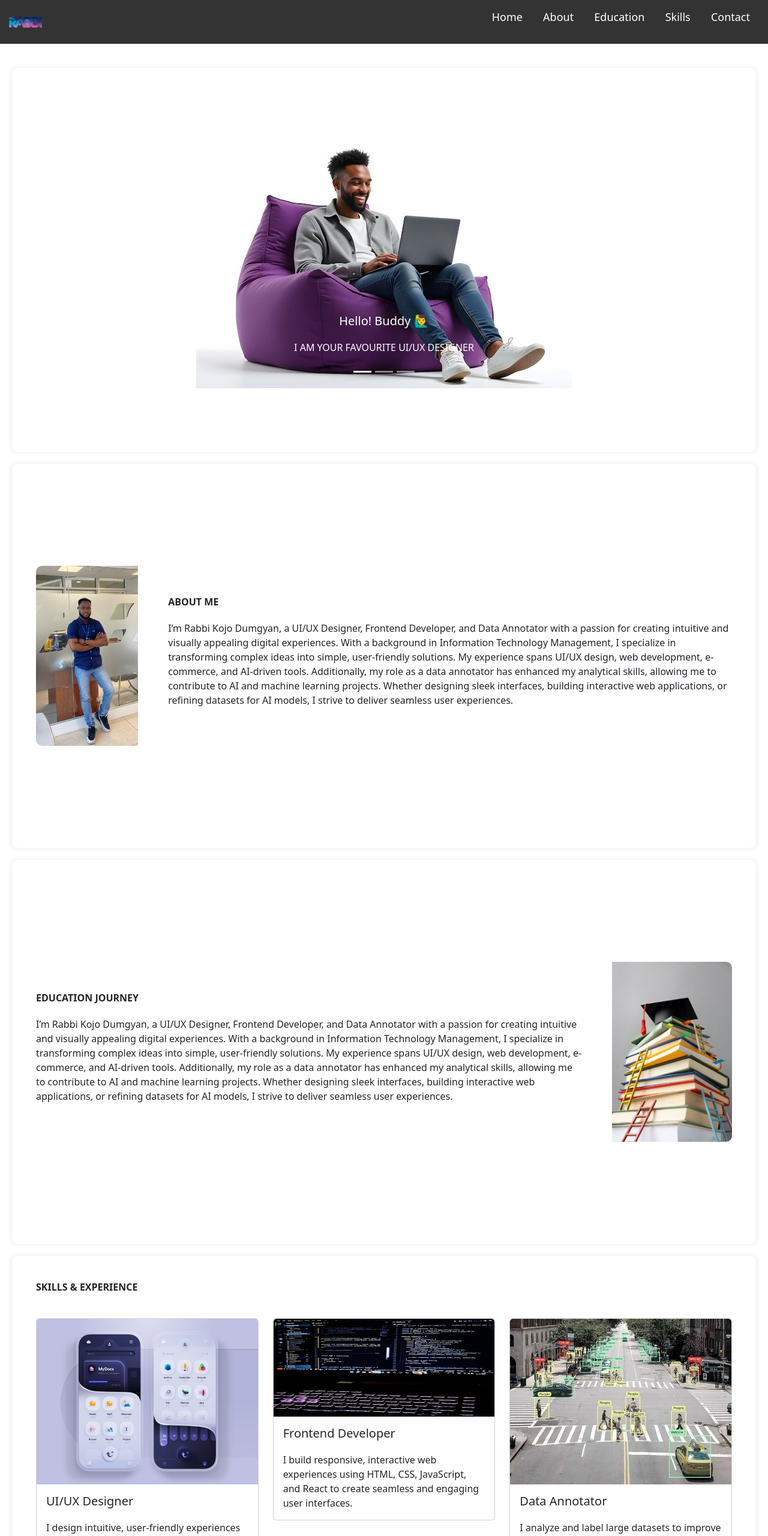
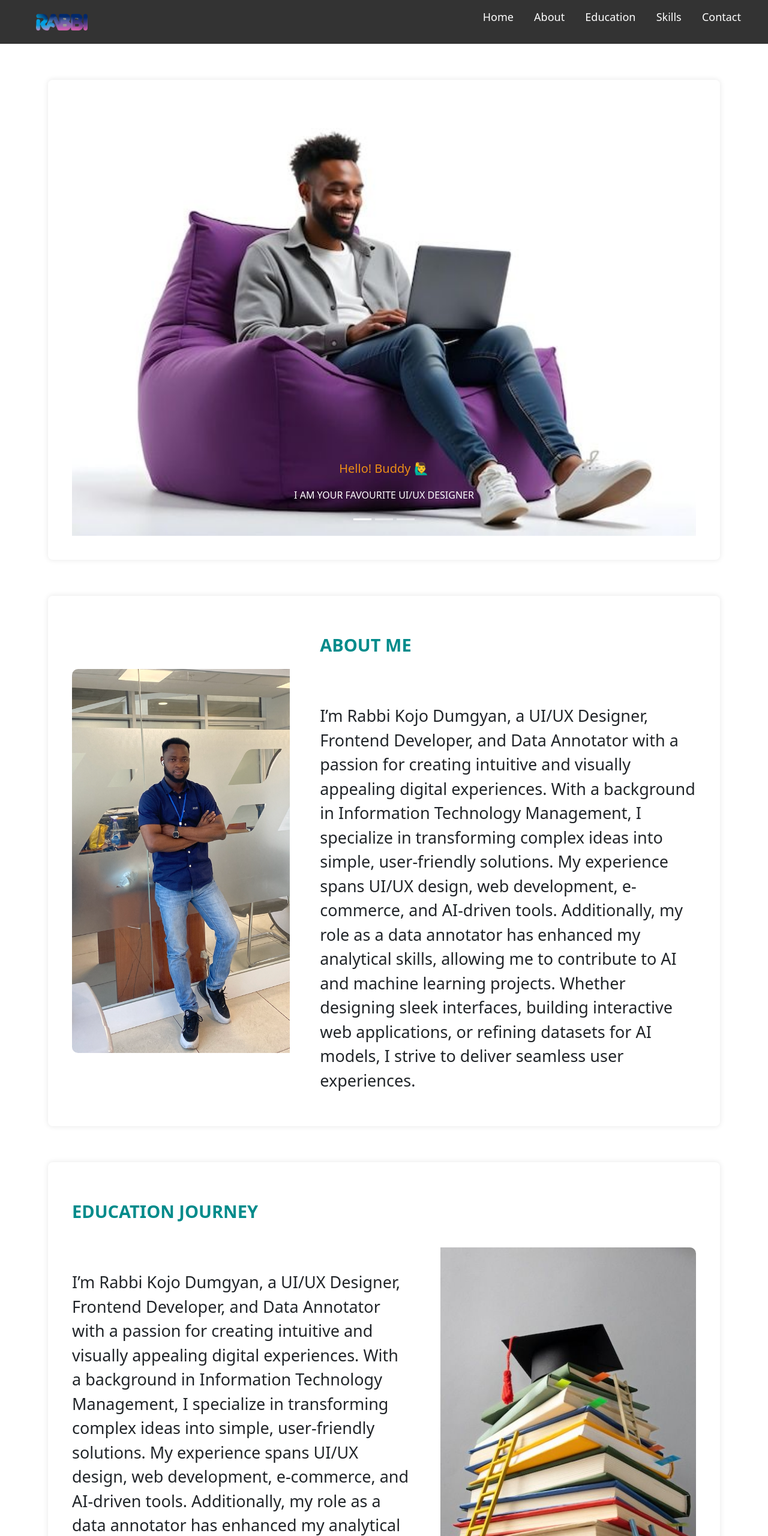
Before and after one commit to dumgyan/portfolio-html, a plain HTML site: page index.html in a window 1280 px wide. Shown: the top 2560 px of the page at 60% size. Drawn offline with nearby package versions, Linux system fonts and the light colour scheme.

Commit message:
modified

```diff
--- a/index.html
+++ b/index.html
@@ -11,7 +11,7 @@
 <body>
 
     <header>
-        <img src="imgs/logo2 Background Removed.png" height="18px" width="auto"/>
+        <img src="imgs/logo2 Background Removed.png" />
         <nav>
             <ul>
                 <li><a href="#home">Home</a></li>
@@ -35,30 +35,30 @@
                   <div class="carousel-item active">
                     <img src="imgs/hero-pg.jpg" class="d-block w-100" alt="...">
                     <div class="carousel-caption d-none d-md-block">
-                        <h5>Hello! Buddy 🙋‍♂️</h5>
-                        <p>I AM YOUR FAVOURITE UI/UX DESIGNER</p>
+                        <h5 id="hero1">Hello! Buddy 🙋‍♂️</h5>
+                        <p id="text1">I AM YOUR FAVOURITE UI/UX DESIGNER</p>
                     </div>
                   </div>
                   <div class="carousel-item">
                     <img src="imgs/hero-pg2.jpg" class="d-block w-100" alt="...">
                     <div class="carousel-caption d-none d-md-block">
-                      <h5>Hi! It's Me 🙋‍♂️</h5>
-                      <p>YOUR FAVOURITE FRONTEND DEVELOPER</p>
+                      <h5 id="hero2">Hi! It's Me 🙋‍♂️</h5>
+                      <p id="text2">YOUR FAVOURITE FRONTEND DEVELOPER</p>
                     </div>
                   </div>
                   <div class="carousel-item">
                     <img src="imgs/hero-pg1.jpg" class="d-block w-100" alt="...">
                     <div class="carousel-caption d-none d-md-block">
-                      <h5>Heya!🙋‍♂️</h5>
-                      <p>I'M YOUR FAVOURITE DATA ANNOTATOR</p>
+                      <h5 id="hero3">Heya!🙋‍♂️</h5>
+                      <p id="text3">I'M YOUR FAVOURITE DATA ANNOTATOR</p>
                     </div>
                   </div>
                 </div>
-                <button class="carousel-control-prev" type="button" data-bs-target="#carouselExampleCaptions" data-bs-slide="prev">
+                <button id="click" class="carousel-control-prev" type="button" data-bs-target="#carouselExampleCaptions" data-bs-slide="prev">
                   <span class="carousel-control-prev-icon" aria-hidden="true"></span>
                   <span class="visually-hidden">Previous</span>
                 </button>
-                <button class="carousel-control-next" type="button" data-bs-target="#carouselExampleCaptions" data-bs-slide="next">
+                <button id="click" class="carousel-control-next" type="button" data-bs-target="#carouselExampleCaptions" data-bs-slide="next">
                   <span class="carousel-control-next-icon" aria-hidden="true"></span>
                   <span class="visually-hidden">Next</span>
                 </button>
@@ -66,9 +66,9 @@
         </section>
 
         <section id="about">
-            <img id="myself" src="imgs/Screenshot 2025-03-02 at 8.13.48 PM.png" height="300vh" width="auto" />
-            <div>
-                <strong id="heading">ABOUT ME</strong> <br/>
+            <img id="myself" src="imgs/Screenshot 2025-03-02 at 8.13.48 PM.png"/>
+            <div class="aboutMe">
+              <p id="heading">ABOUT ME</p> <br/>
                 <p>I’m Rabbi Kojo Dumgyan, a UI/UX Designer, Frontend Developer, and Data Annotator with a passion for creating intuitive and visually appealing digital experiences.
                 With a background in Information Technology Management, I specialize in transforming complex ideas into simple, user-friendly solutions.
                 My experience spans UI/UX design, web development, e-commerce, and AI-driven tools. Additionally, my role as a data annotator has enhanced my analytical skills,
@@ -79,8 +79,8 @@
         </section>
 
         <section id="education">
-            <div>
-                <strong id="heading">EDUCATION JOURNEY</strong> <br/>
+            <div class="aboutEdu">
+              <p id="heading">EDUCATION JOURNEY</p> <br/>
                 <p>I’m Rabbi Kojo Dumgyan, a UI/UX Designer, Frontend Developer, and Data Annotator with a passion for creating intuitive and visually appealing digital experiences.
                 With a background in Information Technology Management, I specialize in transforming complex ideas into simple, user-friendly solutions.
                 My experience spans UI/UX design, web development, e-commerce, and AI-driven tools. Additionally, my role as a data annotator has enhanced my analytical skills,
@@ -93,11 +93,11 @@
         </section>
 
         <section id="skills">
-            <p> <strong>SKILLS & EXPERIENCE</strong></p> <br/>
+            <p id="heading">SKILLS & EXPERIENCE</p> <br/>
             <div class="row row-cols-1 row-cols-md-3 g-4">
                 <div class="col">
                   <div class="card">
-                    <img src="imgs/uiux.jpg" class="card-img-top" alt="...">
+                    <img src="imgs/uiux.jpg" height="300vh" width="auto" class="card-img-top" alt="...">
                     <div class="card-body">
                       <h5 class="card-title">UI/UX Designer</h5>
                       <p class="card-text">I design intuitive, user-friendly experiences using Figma, Webflow, and frontend technologies like HTML, CSS, JavaScript, and React..</p>
@@ -106,7 +106,7 @@
                 </div>
                 <div class="col">
                   <div class="card">
-                    <img src="imgs/front-end.jpg" height="163vh" width="auto" class="card-img-top" alt="...">
+                    <img src="imgs/front-end.jpg" height="300vh" width="auto" class="card-img-top" alt="...">
                     <div class="card-body">
                       <h5 class="card-title">Frontend Developer</h5>
                       <p class="card-text">I build responsive, interactive web experiences using HTML, CSS, JavaScript, and React to create seamless and engaging user interfaces.</p>
@@ -115,7 +115,7 @@
                 </div>
                 <div class="col">
                   <div class="card">
-                    <img src="imgs/annotation.jpg" class="card-img-top" alt="...">
+                    <img src="imgs/annotation.jpg"  height="300vh" width="auto" class="card-img-top" alt="...">
                     <div class="card-body">
                       <h5 class="card-title">Data Annotator</h5>
                       <p class="card-text">I analyze and label large datasets to improve Artificial intelligence (AI) models, ensuring accuracy and efficiency in machine learning applications.</p>
@@ -126,15 +126,18 @@
         </section>
 
         <section id="contact">
-            <p> <strong>CONTACT</strong></p>
+            <p id="heading">CONTACT</p>
             <form>
                 <label for="name">Name:</label>
                 <input type="text" id="name" name="name" required>
 
                 <label for="email">Email:</label>
                 <input type="email" id="email" name="email" required>
+
+                <label for="name">Phone:</label>
+                <input type="text" id="name" name="name" required>
+
                 <br/>
-
                 <button type="submit">Send</button>
             </form>
         </section>
--- a/style.css
+++ b/style.css
@@ -10,17 +10,27 @@ body {
 /* Header */
 header {
     background: #333;
+    padding: 15px 30px;
     color: white;
-    padding: 15px;
     text-align: center;
     display: flex;
     justify-content: space-between;
     align-items: center;
 }
 
+.nav li {
+    font-size: 27px;
+    font-weight: bold;
+}
+
+header img {
+    padding-left: 30px;
+    height: 28px;
+    width: auto;
+}
+
 nav ul {
     list-style: none;
-    padding: 0;
 }
 
 nav ul li {
@@ -36,21 +46,38 @@ nav ul li a {
 
 nav ul li a:hover {
     text-decoration: underline;
-    color: rgb(96, 232, 96);
+    color: rgb(235, 142, 22);
 }
 
 /* Sections */
-main {
+/* main {
     padding: 20px;
+} */
+
+#home img {
+    height: 90vh;
+    width: auto;
+}
+
+#hero1 {
+    color: rgb(235, 142, 22);
+}
+
+#hero2 {
+    color: rgb(235, 142, 22);
+}
+
+#hero3, #text3 {
+    color: rgb(125, 165, 157);
 }
 
 section {
     background: white;
     padding: 20px;
-    margin: 20px 0;
+    margin: 60px 80px;
     border-radius: 8px;
     box-shadow: 0px 0px 10px rgba(0, 0, 0, 0.1);
-    min-height: 80vh; /* Adjust as needed */
+    min-height: 80vh;
     display: flex;
     align-items: center;
     justify-content: center;
@@ -60,12 +87,31 @@ section {
 section #myself {
     border-radius: 10px;
     padding-right: 50px;
+    height: 80vh;
+    width: auto;
+}
+
+section .aboutMe {
+   font-size: 27px;
+}
+
+#heading {
+    font-size: 29px;
+    font-weight: bolder;
+    color: darkcyan;
 }
 
 section #edu {
     border-radius: 10px;
     padding-left: 50px;
+    height: 80vh;
+    width: auto;
 }
+
+section .aboutEdu {
+    font-size: 27px;
+ }
+
 
 #skills {
     /* border-radius: 10px;
@@ -112,23 +158,41 @@ h2 {
     border-radius: 5px;
 }
 
+section .card {
+    height: 80vh;
+    width: auto;
+}
+
+section .card-text {
+    font-size: 25px;
+    text-align: left;
+}
+
+section .card-title {
+    font-size: 28px;
+    font-family: 'Gill Sans', 'Gill Sans MT', Calibri, 'Trebuchet MS', sans-serif;
+    color: rgb(228, 138, 64);
+ }
+
 /* Form */
 form {
     display: flex;
     flex-direction: column;
-    max-width: 300px;
+    width: 350px;
+    max-width: 800px;
 }
 
 label {
     margin-top: 10px;
-    font-weight: bold;
+    font-size: 22px;
 }
 
 input {
-    padding: 8px;
-    margin-top: 5px;
+    /* padding: 8px; */
+    margin-top: 10px !important;
     border: 1px solid #ccc;
     border-radius: 5px;
+    height: 50px;
 }
 
 button {
@@ -153,3 +217,8 @@ footer {
     padding: 15px;
     margin-top: 20px;
 }
+
+footer p {
+    font-size: 22px;
+    color: rgb(228, 138, 64);
+}
```
Also changed, not shown: 1 other file.
